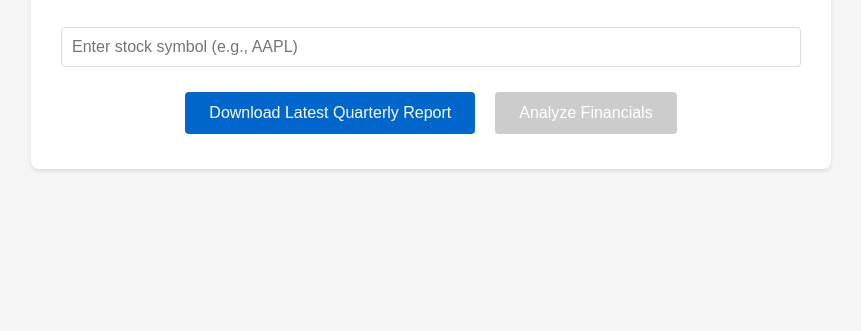
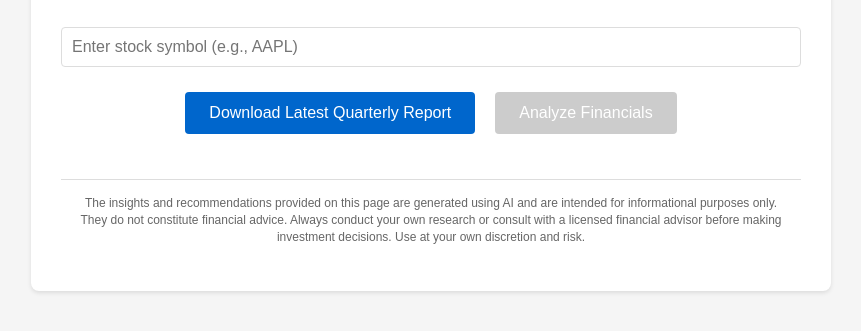
Before and after one commit to jason01123/aiinvestorinsights, a website: page public/index.html in a window 1280 px wide. Shown: the part 143-474 px from the top of the page, without its empty margins (209-1070 px from the left). Drawn offline with Linux system fonts and the light colour scheme.

Commit message:
Add disclaimer

```diff
--- a/public/index.html
+++ b/public/index.html
@@ -105,6 +105,15 @@
     .price-down {
       color: #cc0000;
     }
+    .disclaimer {
+      margin-top: 40px;
+      padding: 15px;
+      font-size: 12px;
+      color: #666;
+      text-align: center;
+      border-top: 1px solid #ddd;
+      line-height: 1.4;
+    }
   </style>
 </head>
 <body>
@@ -121,6 +130,9 @@
     <div id="result"></div>
     <div id="priceInfo" class="price-info" style="display: none;"></div>
     <div id="analysis"></div>
+    <div class="disclaimer">
+      The insights and recommendations provided on this page are generated using AI and are intended for informational purposes only. They do not constitute financial advice. Always conduct your own research or consult with a licensed financial advisor before making investment decisions. Use at your own discretion and risk.
+    </div>
   </div>
 
   <script>
```
